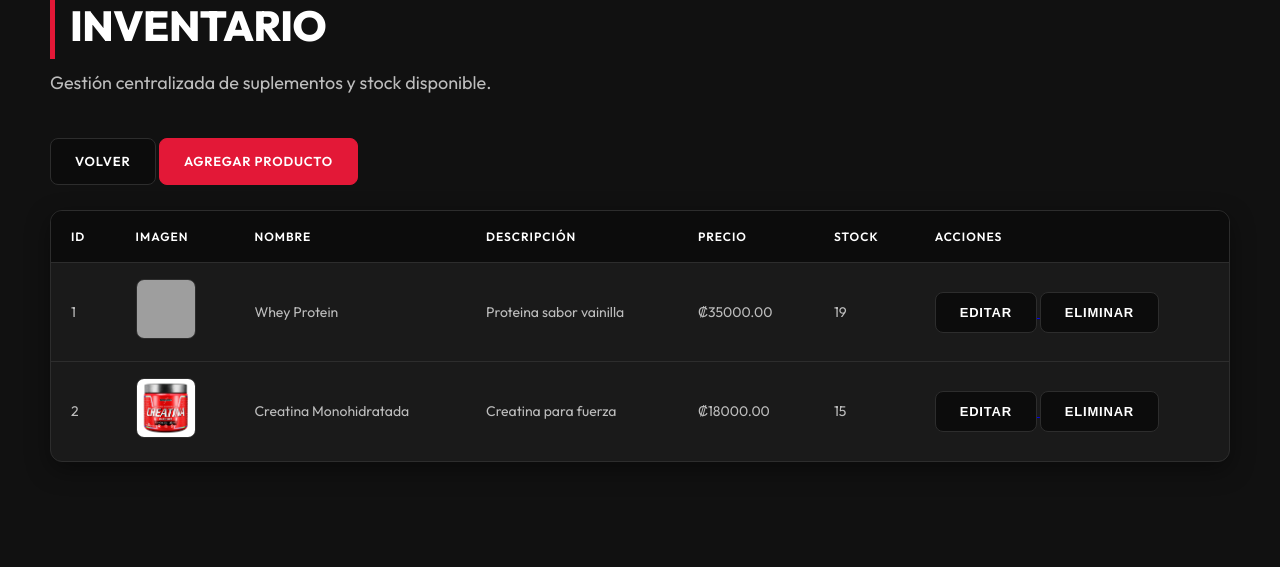
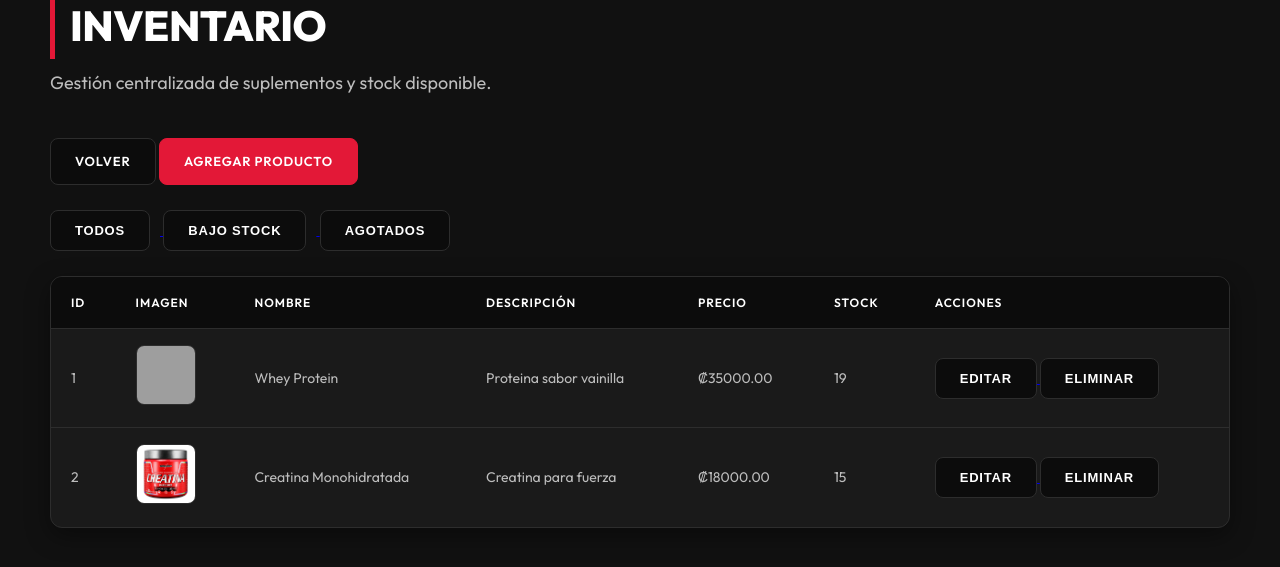
Before and after one commit to CarolZhouZheng/gnc-system, a PHP site: page /products/products.php in a window 1280 px wide. Shown: the part 148-715 px from the top of the page. Run offline with PHP 8.4, Linux system fonts and the light colour scheme; the visitor is signed in with stand-in values (Sample User, id 1); data comes from the database, SQL or seed files in the repository; grey boxes are pictures that could not be loaded.

Commit message:
automatizaciones

```diff
--- a/gnc-system/models/ProductModel.php
+++ b/gnc-system/models/ProductModel.php
@@ -1,6 +1,7 @@
 <?php
 
 include_once __DIR__ . '/../config/database.php';
+
 class ProductModel {
 
     public function getProducts() {
@@ -10,6 +11,7 @@ class ProductModel {
         $sql = "SELECT * FROM products";
 
         return mysqli_query($conn, $sql);
+
     }
 
     public function getProductById($id) {
@@ -27,6 +29,27 @@ class ProductModel {
         $result = mysqli_stmt_get_result($stmt);
 
         return mysqli_fetch_assoc($result);
+
+    }
+
+    public function getLowStockProducts() {
+
+        global $conn;
+
+        $sql = "CALL get_low_stock_products()";
+
+        return mysqli_query($conn, $sql);
+
+    }
+
+
+    public function getOutOfStockProducts() {
+
+        global $conn;
+
+        $sql = "SELECT * FROM view_out_of_stock_products";
+
+        return mysqli_query($conn, $sql);
 
     }
 
@@ -52,7 +75,16 @@ class ProductModel {
 
         $stmt = mysqli_prepare($conn, $sql);
 
-        mysqli_stmt_bind_param($stmt, "issdis", $category_id, $name, $description, $price, $stock, $image);
+        mysqli_stmt_bind_param(
+            $stmt,
+            "issdis",
+            $category_id,
+            $name,
+            $description,
+            $price,
+            $stock,
+            $image
+        );
 
         return mysqli_stmt_execute($stmt);
 
@@ -79,7 +111,16 @@ class ProductModel {
 
         $stmt = mysqli_prepare($conn, $sql);
 
-        mysqli_stmt_bind_param($stmt, "ssdisi", $name, $description, $price, $stock, $image, $id);
+        mysqli_stmt_bind_param(
+            $stmt,
+            "ssdisi",
+            $name,
+            $description,
+            $price,
+            $stock,
+            $image,
+            $id
+        );
 
         return mysqli_stmt_execute($stmt);
 
@@ -100,4 +141,5 @@ class ProductModel {
     }
 
 }
+
 ?>
--- a/gnc-system/views/products/products.php
+++ b/gnc-system/views/products/products.php
@@ -33,7 +33,24 @@ include_once '../../models/ProductModel.php';
 
 $productModel = new ProductModel();
 
-$result = $productModel->getProducts();
+/*
+    FILTROS
+*/
+$filter = $_GET['filter'] ?? 'all';
+
+if ($filter == 'low') {
+
+    $result = $productModel->getLowStockProducts();
+
+} elseif ($filter == 'out') {
+
+    $result = $productModel->getOutOfStockProducts();
+
+} else {
+
+    $result = $productModel->getProducts();
+
+}
 
 ?>
 
@@ -41,38 +58,129 @@ $result = $productModel->getProducts();
 <html>
 
 <head>
+
     <title>Productos</title>
+
     <link rel="stylesheet" href="../../assets/css/style.css">
+
     <style>
-        /* Estilo específico para las miniaturas de productos en la tabla */
+
         .product-img {
+
             width: 60px;
+
             height: 60px;
+
             object-fit: cover;
+
             border-radius: 8px;
+
             border: 1px solid var(--gnc-border);
+
         }
+
+        .filter-container {
+
+            margin-bottom: 20px;
+
+        }
+
+        .filter-btn {
+
+            margin-right: 10px;
+
+        }
+
     </style>
+
 </head>
 
 <body>
 
     <div class="navbar">
+
         <a href="../home.php" class="logo">
+
             <img src="../../assets/images/GNC_Logo.svg.png" alt="GNC Logo">
+
         </a>
+
         <div class="nav-actions">
-            <a href="../logout.php" class="btn">Cerrar Sesión</a>
+
+            <a href="../logout.php" class="btn">
+
+                Cerrar Sesión
+
+            </a>
+
         </div>
+
     </div>
 
     <div class="container">
-        <h1 class="title">Inventario</h1>
-        <p class="subtitle">Gestión centralizada de suplementos y stock disponible.</p>
+
+        <h1 class="title">
+
+            Inventario
+
+        </h1>
+
+        <p class="subtitle">
+
+            Gestión centralizada de suplementos y stock disponible.
+
+        </p>
 
         <div style="margin-bottom: 25px;">
-            <a href="../home.php" class="btn">Volver</a>
-            <a href="add-product.php" class="btn add-btn">Agregar Producto</a>
+
+            <a href="../home.php" class="btn">
+
+                Volver
+
+            </a>
+
+            <a href="add-product.php" class="btn add-btn">
+
+                Agregar Producto
+
+            </a>
+
+        </div>
+
+        <!-- FILTROS -->
+
+        <div class="filter-container">
+
+            <a href="products.php">
+
+                <button class="btn filter-btn">
+
+                    Todos
+
+                </button>
+
+            </a>
+
+            <a href="products.php?filter=low">
+
+                <button class="btn filter-btn">
+
+                    Bajo Stock
+
+                </button>
+
+            </a>
+
+            <a href="products.php?filter=out">
+
+                <button class="btn filter-btn">
+
+                    Agotados
+
+                </button>
+
+            </a>
+
         </div>
 
         <table>
@@ -100,7 +208,12 @@ $result = $productModel->getProducts();
                     </td>
 
                     <td>
-                        <img src="../../assets/images/<?php echo $row['image']; ?>" class="product-img">
+
+                        <img
+                            src="../../assets/images/<?php echo $row['image']; ?>"
+                            class="product-img"
+                        >
+
                     </td>
 
                     <td>
@@ -128,11 +241,25 @@ $result = $productModel->getProducts();
                     </td>
 
                     <td>
+
                         <a href="modify-product.php?id=<?php echo $row['id']; ?>">
-                            <button class="btn">Editar</button>
+
+                            <button class="btn">
+
+                                Editar
+
+                            </button>
+
                         </a>
+
                         <a href="../../controllers/ProductController.php?id=<?php echo $row['id']; ?>">
-                            <button class="btn">Eliminar</button>
+
+                            <button class="btn">
+
+                                Eliminar
+
+                            </button>
+
                         </a>
 
                     </td>
@@ -143,6 +270,8 @@ $result = $productModel->getProducts();
 
         </table>
 
+    </div>
+
 </body>
 
 </html>
```
Also changed, not shown: gnc-system/models/SaleModel.php (+22 -27 lines).
